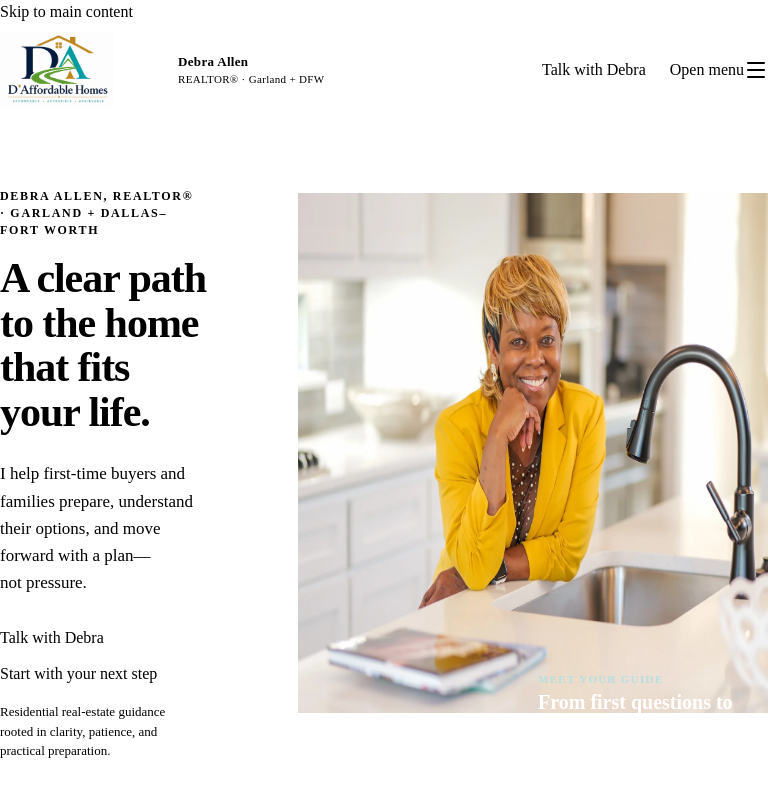
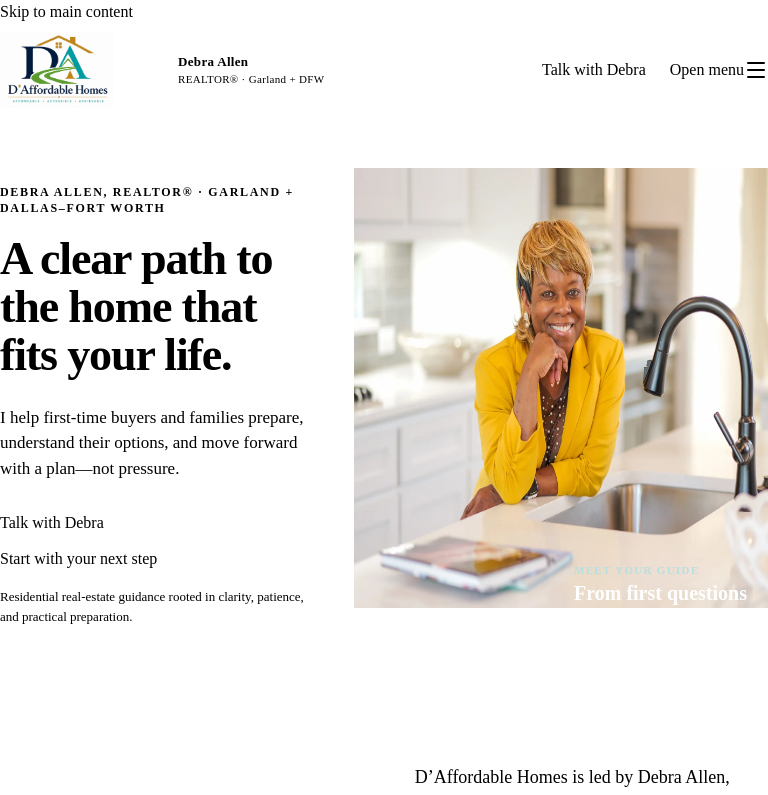
Before and after one commit to ebyron357/DAffordableHomes-Platform, a Next.js app in the folder apps/web/: page / in a window 768 px wide. Shown: the top 795 px of the page. Built offline with nearby package versions, Linux system fonts and the light colour scheme.

Commit message:
Fix tablet hero breakpoint composition

```diff
--- a/apps/web/app/globals.css
+++ b/apps/web/app/globals.css
@@ -224,3 +224,16 @@
 .footer-bottom { display:flex; justify-content:space-between; gap:20px; margin-top:48px; padding-top:20px; border-top:1px solid rgba(255,255,255,.2); color:rgba(255,255,255,.58); font-size:12px; }
 @media (max-width:1100px) { .desktop-primary-nav { display:none; } .mobile-menu-toggle { display:inline-flex; } .header-actions { margin-left:auto; } }
 @media (max-width:760px) { .site-header-inner { min-height:76px; gap:10px; } .brand-logo { width:110px; height:62px; } .brand-context { display:none; } .header-actions .button { padding:10px 12px; font-size:13px; } .hero-grid,.intro-grid,.feature-grid,.program-feature,.resources-layout { grid-template-columns:1fr; gap:34px; } .hero-grid { padding-top:42px; padding-bottom:52px; } .hero-copy h1 { font-size:clamp(40px,11vw,48px); } .hero-portrait-wrap { padding:0 0 36px; } .hero-portrait { min-height:420px; } .hero-caption { right:0; max-width:220px; padding:14px 16px; } .section-heading-row,.consultation-inner { align-items:flex-start; flex-direction:column; gap:18px; } .pathway-row { grid-template-columns:1fr; margin-top:34px; } .pathway-panel,.pathway-panel + .pathway-panel { padding:25px 0; border-left:0; } .pathway-panel h3 { font-size:27px; } .feature-image { min-height:340px; order:2; } .process-list { grid-template-columns:1fr; margin-top:34px; } .process-list li,.process-list li + li { min-height:0; padding:20px 0; border-right:0; border-bottom:1px solid var(--color-border); flex-direction:row; gap:18px; } .process-list li > span { min-width:26px; } .footer-grid { grid-template-columns:1fr; gap:38px; } .footer-bottom { flex-direction:column; margin-top:36px; } }
+
+
+/* Tablet composition: keep the editorial split without forcing desktop proportions into a 768px viewport. */
+@media (min-width: 761px) and (max-width: 900px) {
+  .hero-grid { grid-template-columns: minmax(250px, .88fr) minmax(300px, 1.12fr); gap: 28px; padding-top: 52px; padding-bottom: 56px; }
+  .hero-copy h1 { font-size: clamp(44px, 6vw, 52px); line-height: 1.04; }
+  .hero-lede { font-size: 17px; line-height: 1.5; }
+  .hero-actions { flex-direction: column; align-items: flex-start; }
+  .hero-actions .button { white-space: nowrap; }
+  .hero-portrait-wrap { padding-left: 0; padding-bottom: 34px; }
+  .hero-portrait { min-height: 440px; }
+  .hero-caption { max-width: 210px; padding: 14px 16px; }
+}
```
